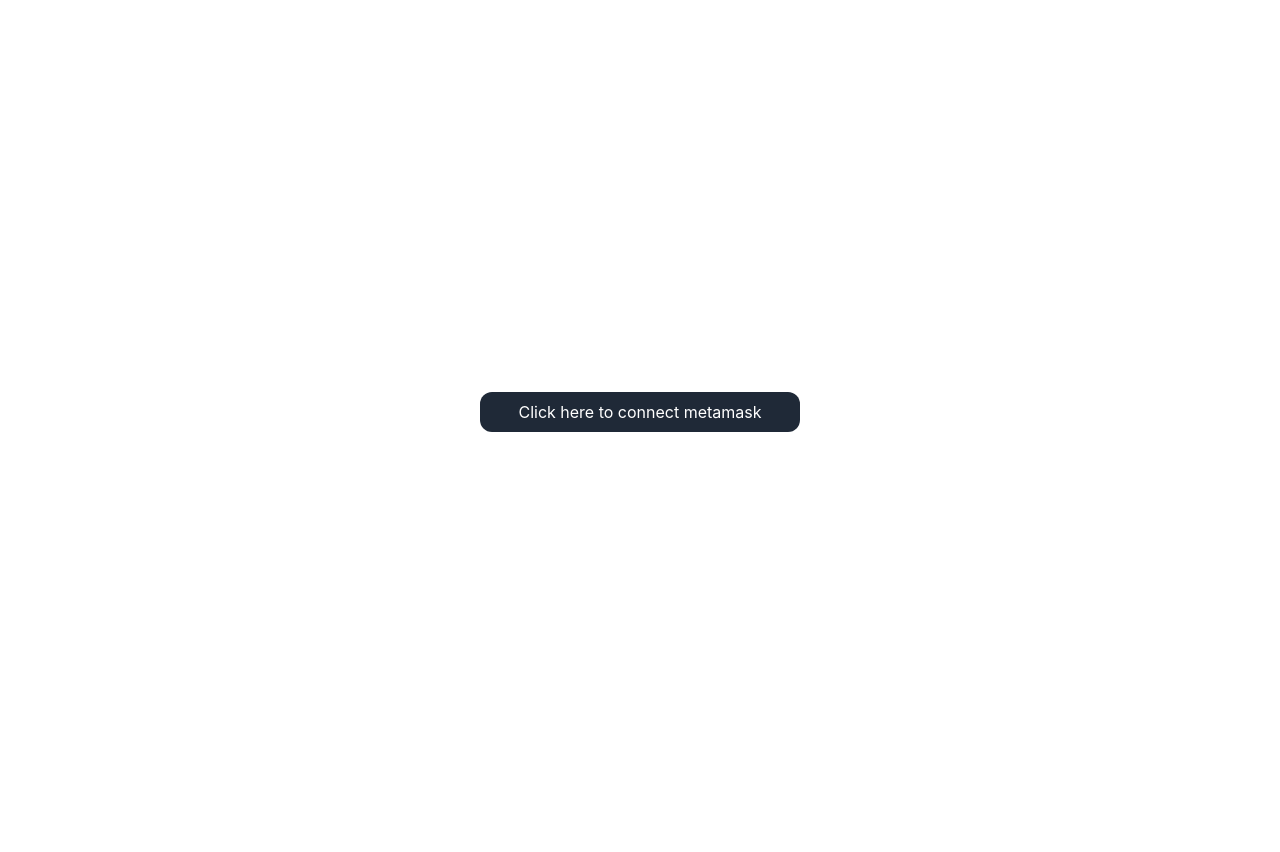
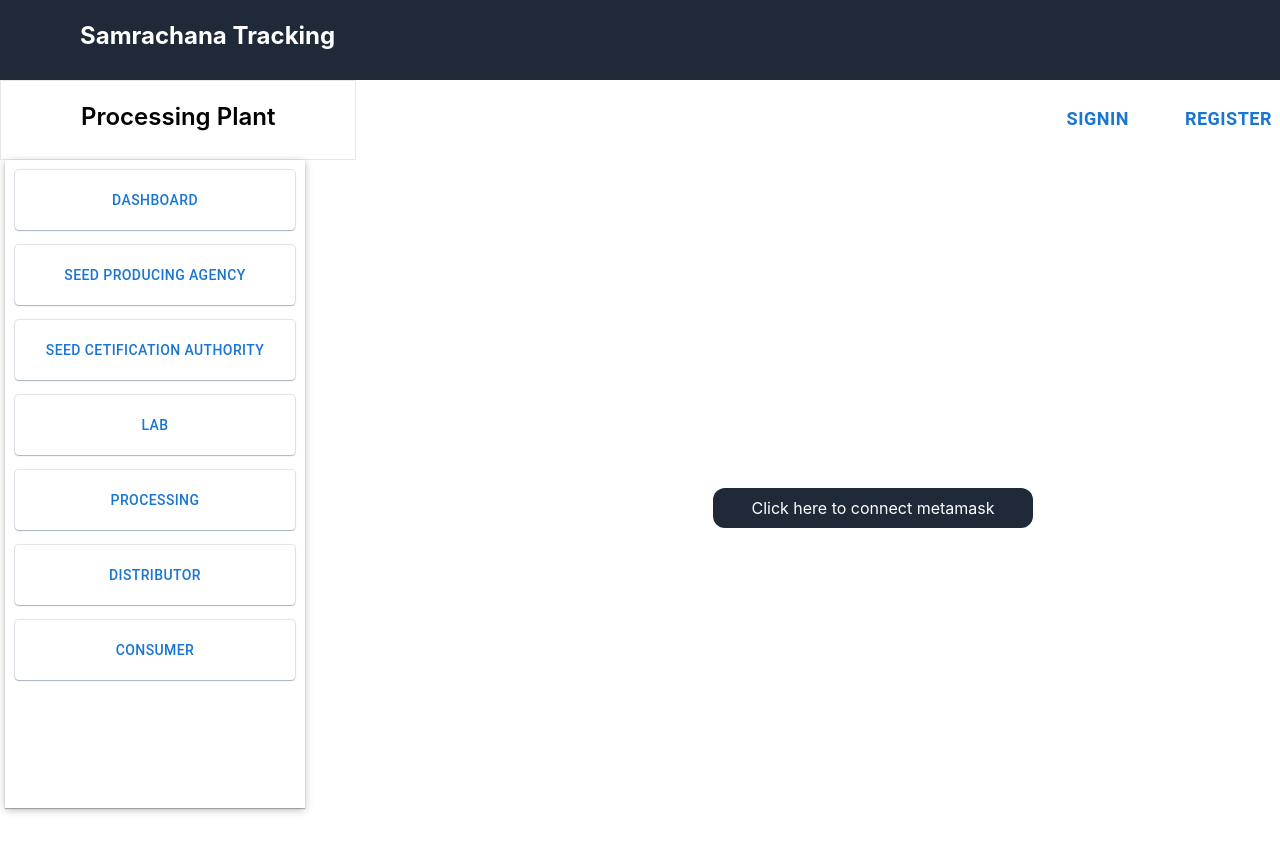
Before and after one commit to iamnishanbhandari/samrachanatracker, a React (Create React App) app: page /Signin in a window 1280 px wide. Shown: the top 852 px of the page. Before the commit the page ends 824 px from the top, so only its background shows below. Built offline with nearby package versions, Linux system fonts and the light colour scheme.

Commit message:
Register & Signin Added in Navbar

```diff
--- a/src/App.js
+++ b/src/App.js
@@ -35,6 +35,8 @@
             <Route path="/Consumer" element={<Consumer />} />
             <Route path="/Lab" element={<Lab />} />
             <Route path="/Distributor" element={<Distributor />} />
+            <Route path="/Registration" element={<Registration />} />
+            <Route path="/Signin" element={<Signin />} />
 
             {/* <Route path="/processing" element={<Processing />} /> */}
 
--- a/src/components/navbar/NavBar.js
+++ b/src/components/navbar/NavBar.js
@@ -1,4 +1,6 @@
+import { Button } from "@mui/material";
 import React from "react";
+import { Link } from "react-router-dom";
 
 const NavBar = () => {
   return (
@@ -9,10 +11,34 @@
       </div>
 
       <nav class="">
-        <div class="bg-white-800 text-black h-20 ">
+        <div class="bg-white-800 text-black h-20 flex justify-between ">
           <div class="px-20 py-5 text-2xl h-20 border font-semibold">
             {" "}
             Processing Plant
+          </div>
+          <div class="flex gap-10">
+            <Link to={"/Signin"}>
+              <Button
+                sx={{
+                  fontWeight: "bold",
+                  fontSize: "18px",
+                  pt: "23px",
+                }}
+              >
+                Signin
+              </Button>
+            </Link>
+            <Link to={"/Registration"}>
+              <Button
+                sx={{
+                  fontWeight: "bold",
+                  fontSize: "18px",
+                  pt: "23px",
+                }}
+              >
+                Register
+              </Button>
+            </Link>
           </div>
         </div>
       </nav>
--- a/src/components/signin/Signin.js
+++ b/src/components/signin/Signin.js
@@ -1,13 +1,163 @@
 import React from "react";
+import NavBar from "../navbar/NavBar";
+import { Box, Button } from "@mui/material";
+import { Link } from "react-router-dom";
 
 const Signin = () => {
   return (
     <>
-      <div class="flex justify-center my-96">
-        <div>
-          <button class="bg-gray-800 text-white m-2 py-2 px-2 rounded-xl w-80">
-            Click here to connect metamask
-          </button>
+      <NavBar />
+
+      <div
+        style={{
+          display: "flex",
+          marginLeft: "5px",
+          gap: "400px",
+        }}
+      >
+        <Box
+          sx={{
+            display: "flex",
+            justifyContent: "space-between",
+          }}
+        >
+          <Box
+            sx={{
+              // border: "1px solid grey",
+              height: "81vh",
+              width: "300px",
+              marginTop: "0px",
+              boxShadow:
+                "rgba(0, 0, 0, 0.25) 0px 0.0625em 0.0625em, rgba(0, 0, 0, 0.25) 0px 0.125em 0.5em, rgba(255, 255, 255, 0.1) 0px 0px 0px 1px inset",
+              p: "10px",
+            }}
+          >
+            <Box>
+              <Link to={"/"}>
+                <Button
+                  sx={{
+                    boxShadow:
+                      "rgba(9, 30, 66, 0.25) 0px 1px 1px, rgba(9, 30, 66, 0.13) 0px 0px 1px 1px",
+                    height: "60px",
+                    mt: "0px",
+                    width: "100%",
+                  }}
+                >
+                  Dashboard{" "}
+                </Button>
+              </Link>
+
+              <Link to={"/SeedProducingAgency"}>
+                <Button
+                  sx={{
+                    // border: "1px solid gray",
+                    boxShadow:
+                      "rgba(9, 30, 66, 0.25) 0px 1px 1px, rgba(9, 30, 66, 0.13) 0px 0px 1px 1px",
+                    // boxShadow:
+                    //   "rgba(17, 17, 26, 0.1) 0px 4px 16px, rgba(17, 17, 26, 0.05) 0px 8px 32px ",
+                    height: "60px",
+                    width: "100%",
+                    mt: "15px",
+                  }}
+                >
+                  Seed Producing Agency{" "}
+                </Button>{" "}
+              </Link>
+
+              <Link to={"/SeedCetificationAuthority"}>
+                <Button
+                  sx={{
+                    // border: "1px solid gray",
+                    boxShadow:
+                      "rgba(9, 30, 66, 0.25) 0px 1px 1px, rgba(9, 30, 66, 0.13) 0px 0px 1px 1px",
+                    // boxShadow:
+                    //   "rgba(17, 17, 26, 0.1) 0px 4px 16px, rgba(17, 17, 26, 0.05) 0px 8px 32px ",
+                    height: "60px",
+                    width: "100%",
+                    mt: "15px",
+                  }}
+                >
+                  Seed Cetification Authority
+                </Button>{" "}
+              </Link>
+
+              <Link to={"/Lab"}>
+                <Button
+                  sx={{
+                    // border: "1px solid gray",
+                    // boxShadow:
+                    //   "rgba(17, 17, 26, 0.1) 0px 4px 16px, rgba(17, 17, 26, 0.05) 0px 8px 32px ",
+                    boxShadow:
+                      "rgba(9, 30, 66, 0.25) 0px 1px 1px, rgba(9, 30, 66, 0.13) 0px 0px 1px 1px",
+                    height: "60px",
+                    width: "100%",
+                    mt: "15px",
+                  }}
+                >
+                  Lab
+                </Button>{" "}
+              </Link>
+
+              <Link to={"/Processing"}>
+                <Button
+                  sx={{
+                    // border: "1px solid gray",
+                    // boxShadow:
+                    //   "rgba(17, 17, 26, 0.1) 0px 4px 16px, rgba(17, 17, 26, 0.05) 0px 8px 32px ",
+                    boxShadow:
+                      "rgba(9, 30, 66, 0.25) 0px 1px 1px, rgba(9, 30, 66, 0.13) 0px 0px 1px 1px",
+                    height: "60px",
+                    width: "100%",
+                    mt: "15px",
+                  }}
+                >
+                  Processing
+                </Button>{" "}
+              </Link>
+
+              <Link to={"/Distributor"}>
+                <Button
+                  sx={{
+                    // border: "1px solid gray",
+                    boxShadow:
+                      "rgba(9, 30, 66, 0.25) 0px 1px 1px, rgba(9, 30, 66, 0.13) 0px 0px 1px 1px",
+                    // boxShadow:
+                    //   "rgba(17, 17, 26, 0.1) 0px 4px 16px, rgba(17, 17, 26, 0.05) 0px 8px 32px ",
+                    height: "60px",
+                    width: "100%",
+                    mt: "15px",
+                  }}
+                >
+                  Distributor
+                </Button>{" "}
+              </Link>
+
+              <Link to={"/Consumer"}>
+                <Button
+                  sx={{
+                    // border: "1px solid gray",
+                    boxShadow:
+                      "rgba(9, 30, 66, 0.25) 0px 1px 1px, rgba(9, 30, 66, 0.13) 0px 0px 1px 1px",
+                    // boxShadow:
+                    //   "rgba(17, 17, 26, 0.1) 0px 4px 16px, rgba(17, 17, 26, 0.05) 0px 8px 32px ",
+                    height: "60px",
+                    width: "100%",
+                    mt: "15px",
+                  }}
+                >
+                  Consumer
+                </Button>{" "}
+              </Link>
+            </Box>
+          </Box>
+        </Box>
+
+        <div class="flex justify-center my-80">
+          <div>
+            <button class="bg-gray-800 text-white m-2 py-2 px-2 rounded-xl w-80">
+              Click here to connect metamask
+            </button>
+          </div>
         </div>
       </div>
     </>
```
